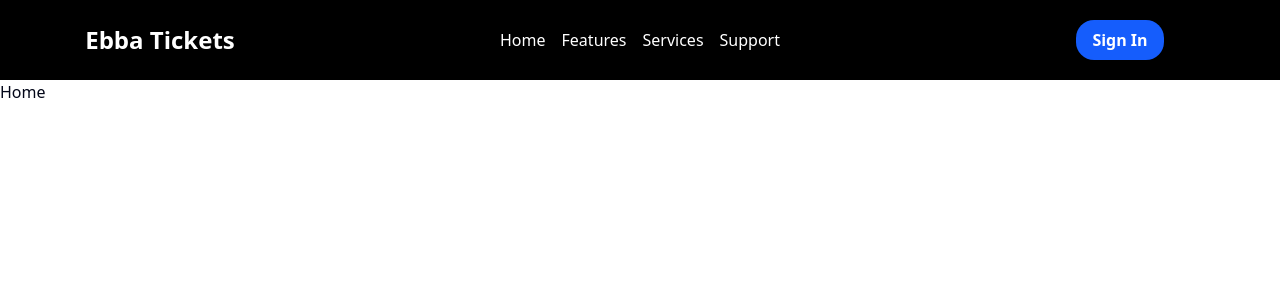
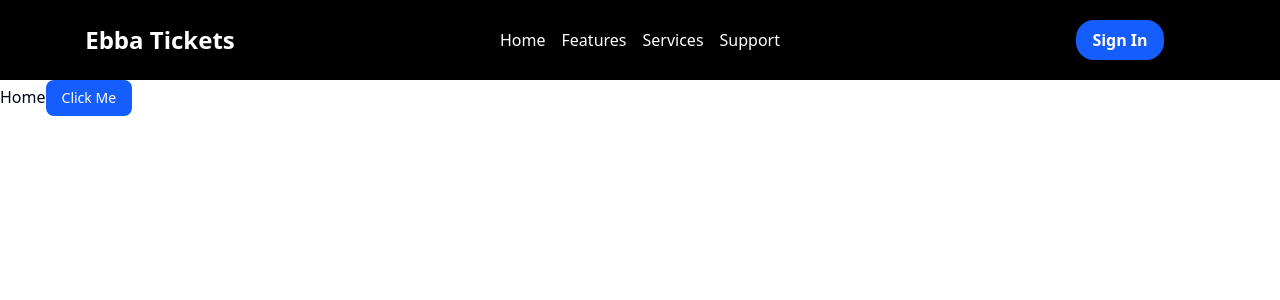
Before and after one commit to AaronFrancis05/Ebba-Tickets, a Next.js app: page / in a window 1280 px wide. Shown: the top 300 px of the page. Built offline with nearby package versions, Linux system fonts and the light colour scheme; no server answers.

Commit message:
vercelworkingnow

```diff
--- a/app/page.js
+++ b/app/page.js
@@ -1,16 +1,24 @@
-
+"use client";
 
 import Image from "next/image";
 import { usePathname } from "next/navigation";
-import { use } from "react";
+import { Button } from "@/components/ui/button";
+import { cn } from "@/lib/utils";
 
 export default function Home() {
+  const pathname = usePathname();
 
   return (
     <main>
       Home
-
-
-       </main>
+      <Button
+        className={cn(
+          "bg-blue-600",
+          pathname === "/" ? "text-white" : "text-gray-400"
+        )}
+      >
+        Click Me
+      </Button>
+    </main>
   );
 }
```
